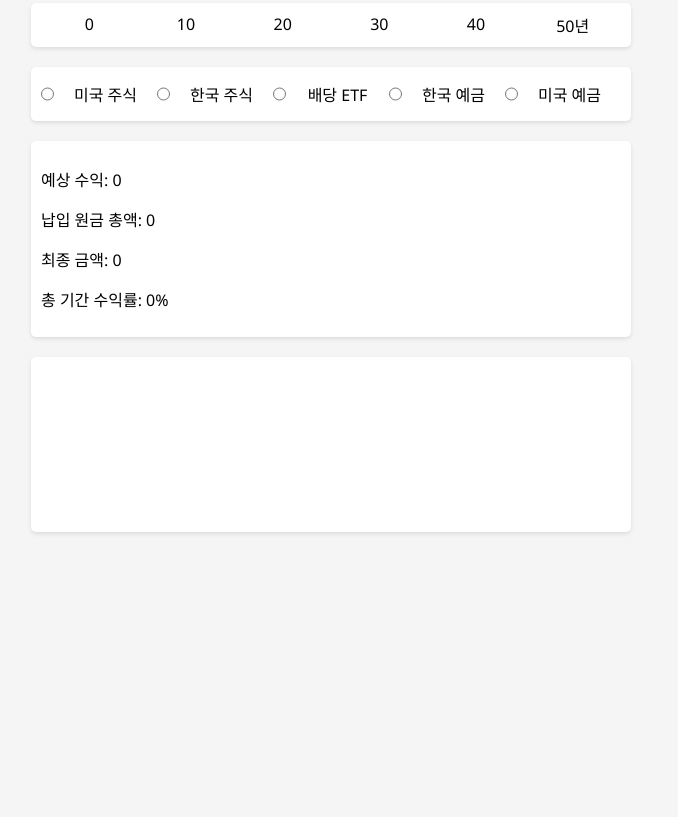
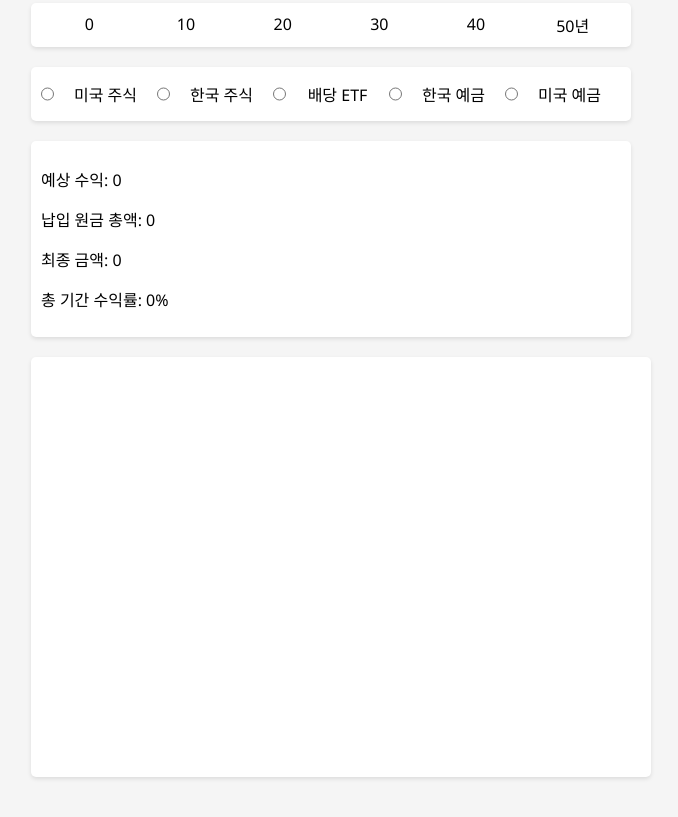
Before and after one commit to epicommu/CalTest, a plain HTML site: page index.html in a window 1280 px wide. Shown: the part 537-1354 px from the top of the page, without its empty margins (309-987 px from the left). Before the commit the page ends 1109 px from the top, so only its background shows below. Drawn offline with Linux system fonts and the light colour scheme.

Commit message:
Update style.css

```diff
--- a/style.css
+++ b/style.css
@@ -53,3 +53,10 @@ input[type="range"] {
     margin: 5px auto; /* 라벨 중앙 정렬 */
     cursor: pointer;
 }
+
+/* 차트 컨테이너 스타일 */
+.chart-container {
+    width: 100%; /* 필요한 경우 조정 */
+    height: 400px; /* 차트의 높이 */
+    margin-top: 20px; /* 위 요소와의 간격 */
+}
```
